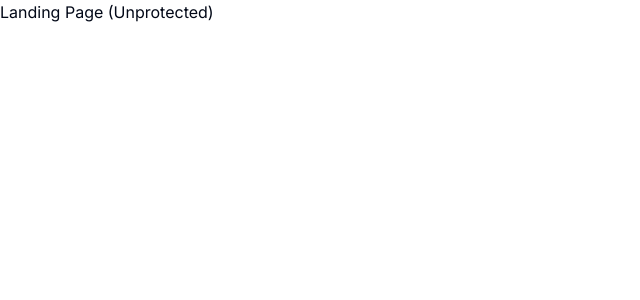
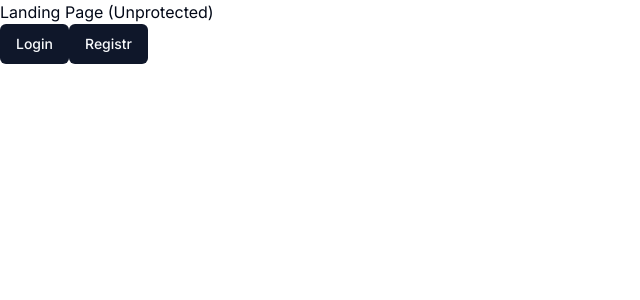
Before and after one commit to Art-San/YTb_Antonio_SaaS_AI_Platform_Next.js_13-4, a Next.js app: page / in a window 1280 px wide. Shown: the top 300 px of the page, without its empty margins (0-640 px from the left). Built offline with nearby package versions, Linux system fonts and the light colour scheme.

Commit message:
Clerk Authentication

```diff
--- /dev/null
+++ b/app/(auth)/(routes)/layout.tsx
@@ -0,0 +1,7 @@
+const AuthLayout = ({ children }: { children: React.ReactNode }) => {
+  return (
+    <div className=" flex items-center justify-center h-full ">{children}</div>
+  )
+}
+
+export default AuthLayout
--- a/app/(auth)/(routes)/sign-in/[[...sign-in]]/page.tsx
+++ b/app/(auth)/(routes)/sign-in/[[...sign-in]]/page.tsx
@@ -1,5 +1,5 @@
-import { SignUp } from '@clerk/nextjs'
+import { SignIn } from '@clerk/nextjs'
 
 export default function Page() {
-  return <SignUp />
+  return <SignIn />
 }
--- a/app/(dashboard)/(routes)/dashboard/page.tsx
+++ b/app/(dashboard)/(routes)/dashboard/page.tsx
@@ -1,7 +1,13 @@
 import { Button } from '@/components/ui/button'
+import { UserButton } from '@clerk/nextjs'
 
 const DashboardPage = () => {
-  return <p>Dashboard Page (Protected)</p>
+  return (
+    <div>
+      <p>Dashboard Page (Protected)</p>
+      <UserButton afterSignOutUrl="/" />
+    </div>
+  )
 }
 
 export default DashboardPage
--- a/app/(landing)/page.tsx
+++ b/app/(landing)/page.tsx
@@ -1,5 +1,20 @@
+import { Button } from '@/components/ui/button'
+import Link from 'next/link'
+
 const LandingPage = () => {
-  return <div>Landing Page (Unprotected)</div>
+  return (
+    <div>
+      Landing Page (Unprotected)
+      <div>
+        <Link href={'/sign-in'}>
+          <Button>Login</Button>
+        </Link>
+        <Link href={'/sign-up'}>
+          <Button>Registr</Button>
+        </Link>
+      </div>
+    </div>
+  )
 }
 
 export default LandingPage
--- a/middleware.ts
+++ b/middleware.ts
@@ -3,7 +3,9 @@
 // Этот пример защищает все маршруты, включая маршруты api/trpc
 // Пожалуйста, отредактируйте это, чтобы позволить другим маршрутам быть общедоступными по мере необходимости..
 // See https://clerk.com/docs/nextjs/middleware для получения дополнительной информации о настройке промежуточного программного обеспечения.
-export default authMiddleware({})
+export default authMiddleware({
+  publicRoutes: ['/']
+})
 
 export const config = {
   matcher: ['/((?!.*\\..*|_next).*)', '/', '/(api|trpc)(.*)']
```
